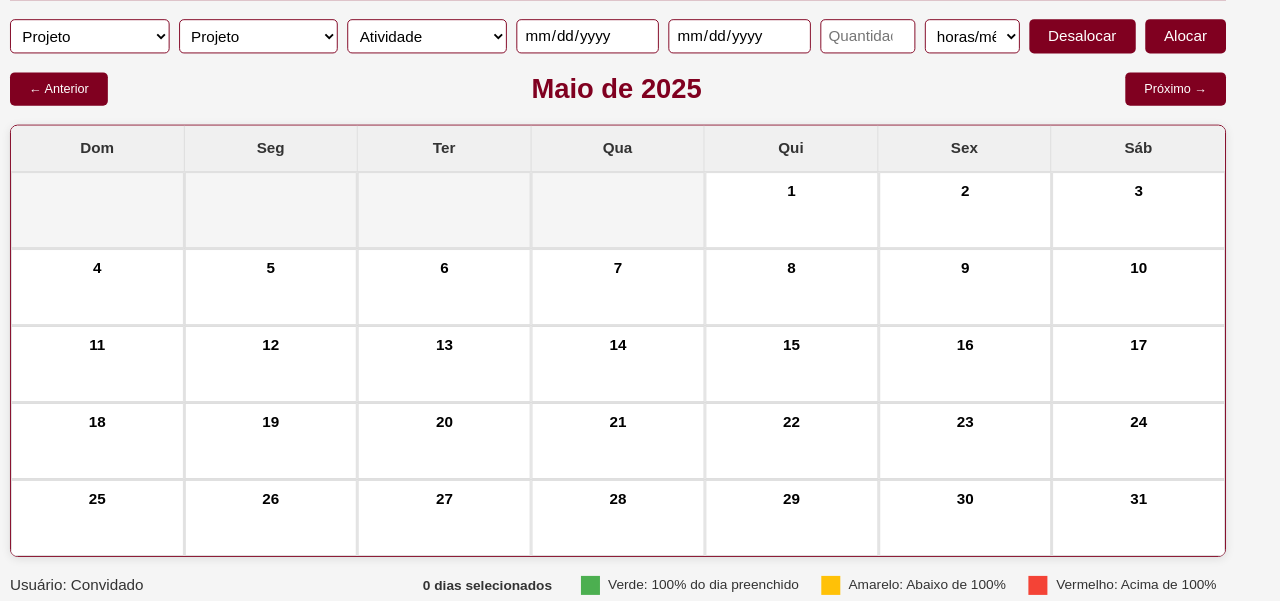
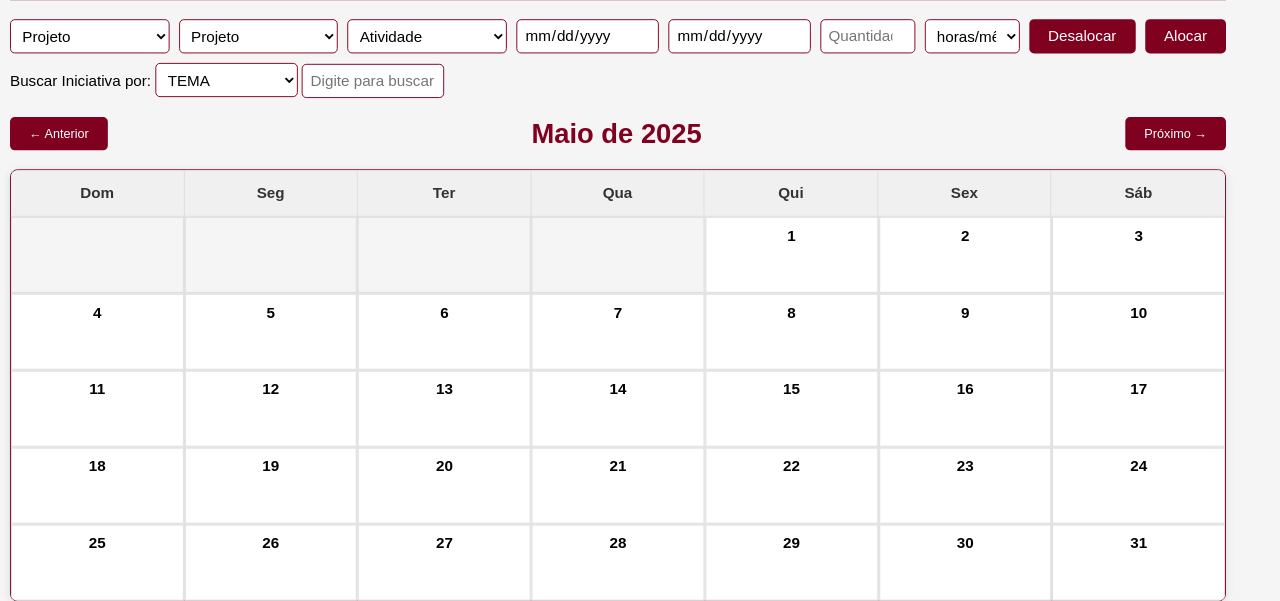
Before and after one commit to leonardolsanches/aloca-ohh, a Flask app: page /alocacao in a window 1280 px wide. Shown: the part 101-702 px from the top of the page. Run offline with Flask 3, Linux system fonts and the light colour scheme; grey boxes are pictures that could not be loaded.

Commit message:
Update alocacao.html

```diff
--- a/templates/alocacao.html
+++ b/templates/alocacao.html
@@ -41,6 +41,16 @@
         <button class="action-btn desalocar-btn" onclick="desalocar()">Desalocar</button>
         <button class="action-btn" onclick="alocar()">Alocar</button>
       </div>
+      <div class="initiative-filter-row">
+        <label for="initiative-field">Buscar Iniciativa por:</label>
+        <select id="initiative-field">
+          <option value="tema">TEMA</option>
+          <option value="codigo_ppm">Código PPM</option>
+          <option value="budget_seq">Sequencial Budget</option>
+        </select>
+        <input type="text" id="initiative-search" placeholder="Digite para buscar iniciativa" list="initiative-list">
+        <datalist id="initiative-list"></datalist>
+      </div>
     </div>
 
     <div class="calendar-nav">
```
